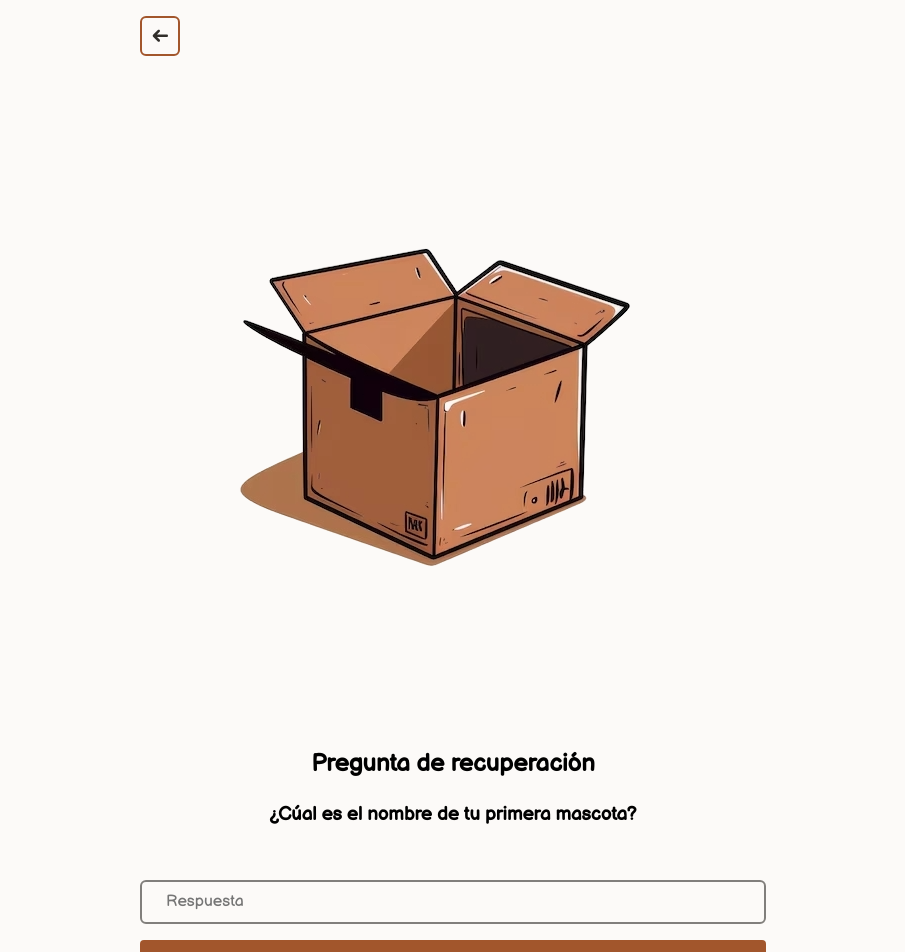
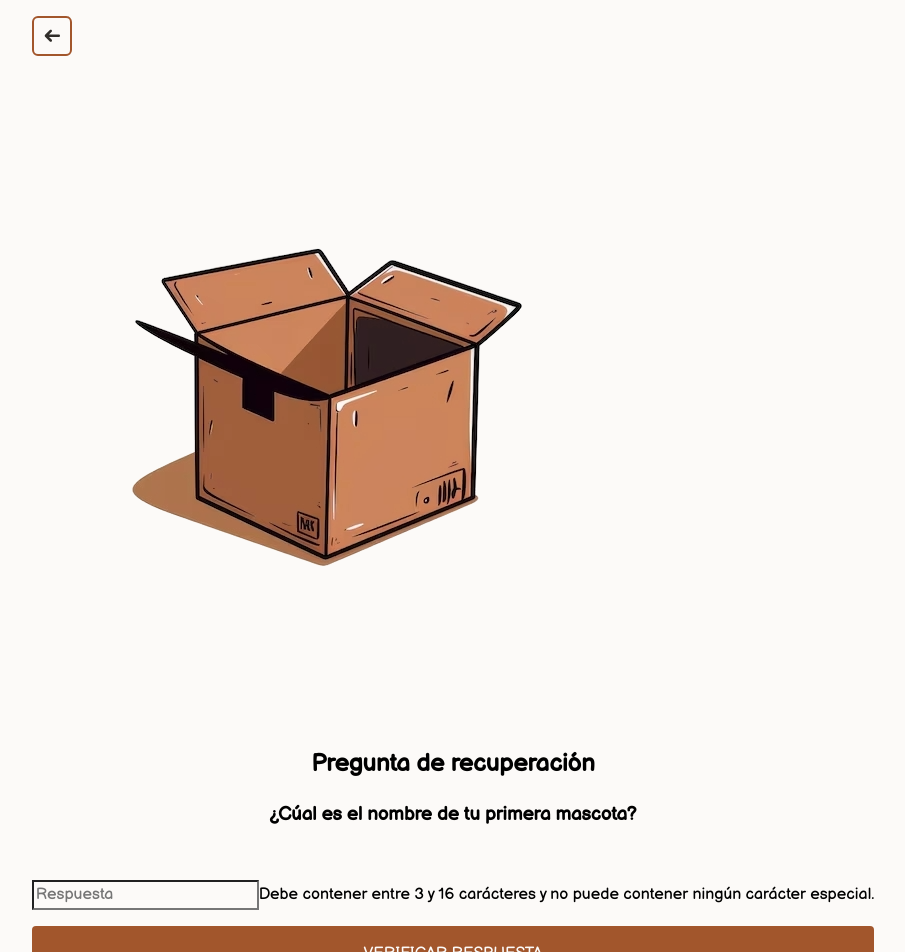
Before and after one commit to fidelChoqueDev/inventario-frontend, a React (Vite) app: page /question in a window 1280 px wide. Shown: the top 952 px of the page, without its empty margins (187-1092 px from the left). Built offline with nearby package versions, Linux system fonts and the light colour scheme.

Commit message:
feat: update styles and formatting

```diff
--- a/src/components/InputForm/InputForm.css
+++ b/src/components/InputForm/InputForm.css
@@ -1,24 +1,25 @@
-div {
-  display: flex;
-  flex-direction: column;
-}
-
-div span {
-  color: var(--clr-critical);
-  display: none;
-}
-
-input {
+.c-input {
   border: 2px solid var(--clr-secondary-60);
   border-radius: var(--border-sm);
-  padding: 0.5rem 1.5rem;
+  padding: 1rem;
+  line-height: 1rem;
+
+  &:invalid[data-focused="true"] {
+    border-color: var(--clr-critical-secondary);
+
+    & ~ .c-error-message {
+      visibility: visible;
+    }
+  }
+
+  &:hover,
+  &:hover[data-focused="true"],
+  &:hover[data-focused="false"] {
+    border-color: var(--clr-secondary);
+  }
+
+  &:focus[data-focused="true"] {
+    border-color: var(--clr-primary-variant);
+    outline: 1px solid var(--clr-primary-variant);
+  }
 }
-
-input:invalid[focused="true"] {
-  border-color: var(--clr-critical-secondary);
-  color: var(--clr-critical);
-}
-
-input:invalid[focused="true"] ~ span {
-  display: block;
-}
```
